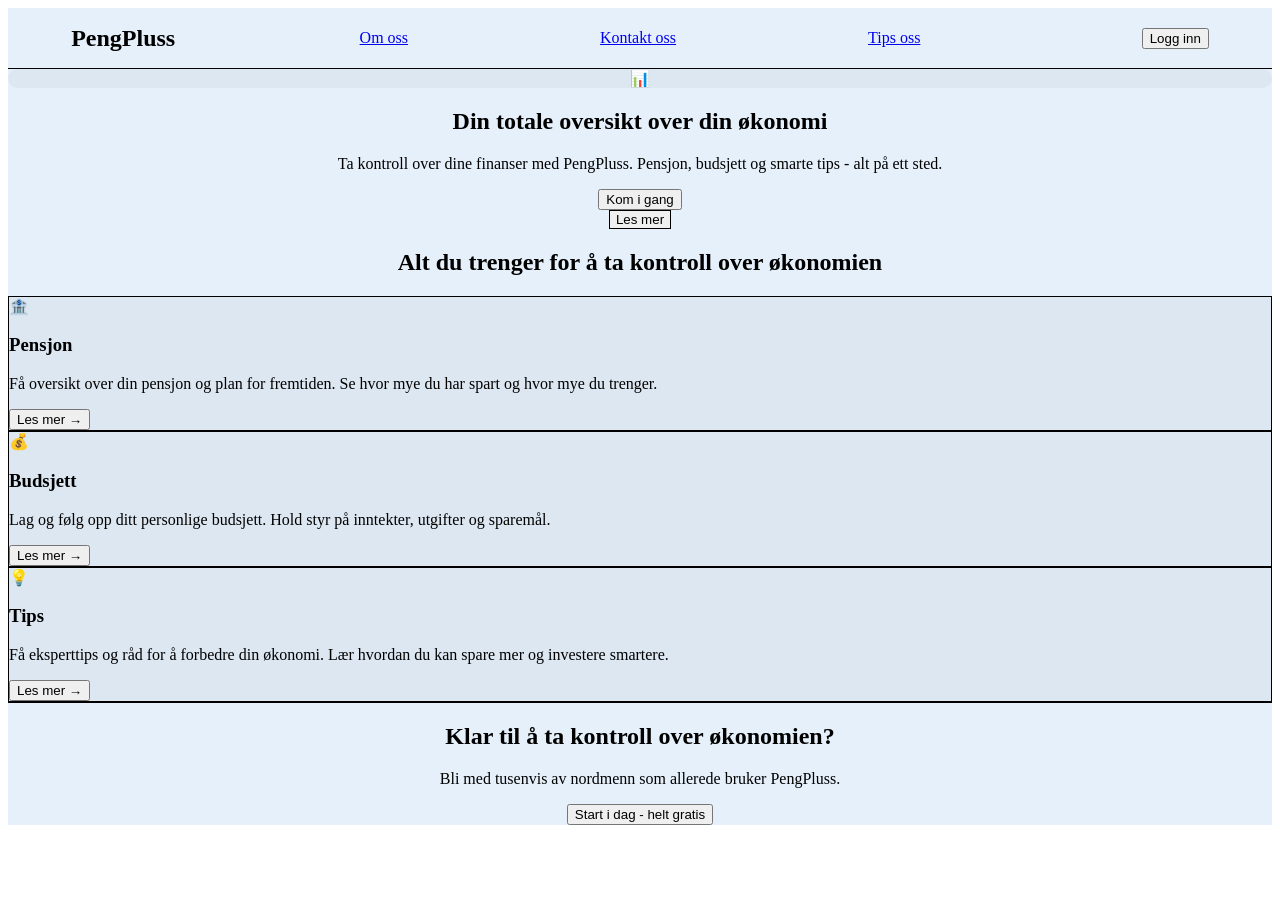
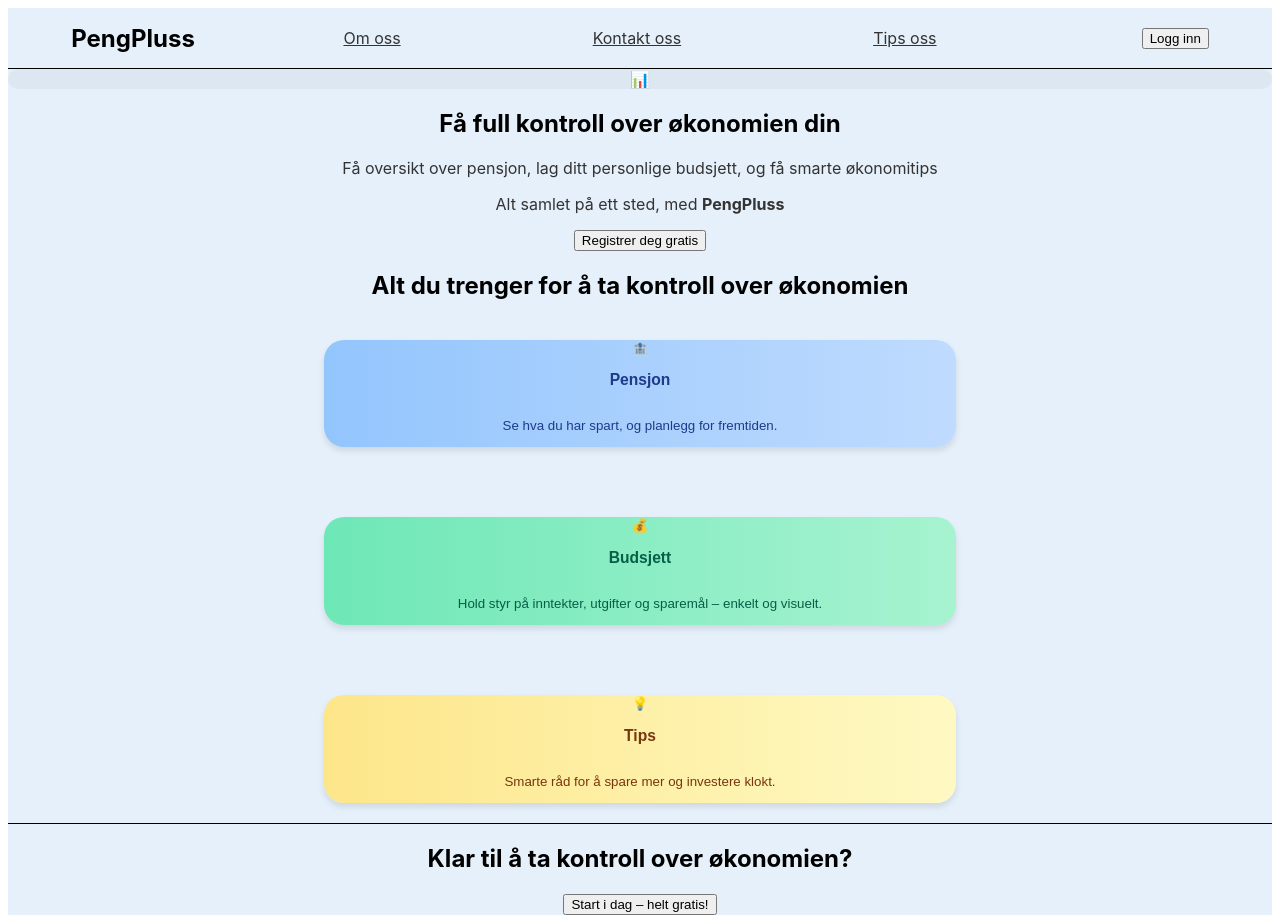
Before and after one commit to TomAndreJohnsen/PengPluss, a Next.js app: page / in a window 1280 px wide. Before the commit the page ends 833 px from the top, so only its background shows below. Built offline with nearby package versions, Linux system fonts and the light colour scheme.

Commit message:
Oppdatering fra Claude

```diff
--- a/src/app/login/page.tsx
+++ b/src/app/login/page.tsx
@@ -26,20 +26,21 @@ export default function LoginPage() {
   }
 
   return (
-    <div className="min-h-screen flex justify-center" style={{ backgroundColor: '#E6F0FA', paddingTop: '10vh' }}>
+    <div className="min-h-screen flex justify-center font-['Inter',_sans-serif]" style={{ backgroundColor: '#E6F0FA', paddingTop: '10vh', fontFamily: "'Inter', 'Roboto', 'Lato', sans-serif" }}>
       <div className="text-center">
         {/* Header */}
         <div className="mb-16">
           <button
             onClick={handleBackToLanding}
-            className="text-blue-600 hover:text-blue-800 mb-4 inline-flex items-center transition-colors"
+            className="hover:text-blue-800 mb-4 inline-flex items-center transition-colors"
+            style={{ color: '#333' }}
           >
             ← Tilbake til forsiden
           </button>
           <h1 className="text-6xl font-bold text-blue-800 mb-8 tracking-wide">
             Peng Pluss
           </h1>
-          <p className="text-xl text-blue-700 font-medium">
+          <p className="text-xl font-medium" style={{ color: '#333' }}>
             Logg inn på din konto
           </p>
         </div>
@@ -48,7 +49,7 @@ export default function LoginPage() {
         <div className="shadow-lg max-w-sm mx-auto border border-gray-300" style={{ backgroundColor: '#DCE7F1', borderRadius: '12px', padding: '30px' }}>
           <form onSubmit={handleLogin}>
             <div className="mb-8">
-              <label htmlFor="email" className="block text-base font-semibold text-gray-700 mb-3 text-center">
+              <label htmlFor="email" className="block text-base font-semibold mb-3 text-center" style={{ color: '#333' }}>
                 Brukernavn
               </label>
               <input
@@ -65,7 +66,7 @@ export default function LoginPage() {
             </div>
 
             <div className="mb-10">
-              <label htmlFor="password" className="block text-base font-semibold text-gray-700 mb-3 text-center">
+              <label htmlFor="password" className="block text-base font-semibold mb-3 text-center" style={{ color: '#333' }}>
                 Passord
               </label>
               <input
--- a/src/app/page.tsx
+++ b/src/app/page.tsx
@@ -15,7 +15,7 @@ export default function HomePage() {
   }
 
   return (
-    <div className="min-h-screen" style={{ backgroundColor: '#E6F0FA' }}>
+    <div className="min-h-screen font-['Inter',_sans-serif]" style={{ backgroundColor: '#E6F0FA', fontFamily: "'Inter', 'Roboto', 'Lato', sans-serif" }}>
       {/* Navbar */}
       <nav className="border-b border-blue-200 py-3">
         <div className="w-full relative flex items-center min-h-[60px]">
@@ -27,9 +27,9 @@ export default function HomePage() {
           {/* Centered Navigation Links - Always visible, scale on mobile */}
           <div className="flex items-center justify-center w-full">
             <div className="flex items-center gap-[15vw]">
-              <a href="#" className="text-blue-700 hover:text-blue-900 font-medium transition-colors text-sm sm:text-base">Om oss</a>
-              <a href="#" className="text-blue-700 hover:text-blue-900 font-medium transition-colors text-sm sm:text-base">Kontakt oss</a>
-              <a href="#" className="text-blue-700 hover:text-blue-900 font-medium transition-colors text-sm sm:text-base">Tips oss</a>
+              <a href="#" style={{ color: '#333' }} className="hover:text-blue-800 font-medium transition-colors text-sm sm:text-base">Om oss</a>
+              <a href="#" style={{ color: '#333' }} className="hover:text-blue-800 font-medium transition-colors text-sm sm:text-base">Kontakt oss</a>
+              <a href="#" style={{ color: '#333' }} className="hover:text-blue-800 font-medium transition-colors text-sm sm:text-base">Tips oss</a>
             </div>
           </div>
 
@@ -58,73 +58,107 @@ export default function HomePage() {
 
           {/* Hero Content */}
           <h1 className="text-5xl font-bold text-blue-800 mb-6 leading-tight">
-            Din totale oversikt over din økonomi
+            Få full kontroll over økonomien din
           </h1>
-          <p className="text-xl text-blue-700 mb-8 max-w-2xl mx-auto">
-            Ta kontroll over dine finanser med PengPluss. Pensjon, budsjett og smarte tips - alt på ett sted.
-          </p>
+          <div className="text-xl mb-8 max-w-2xl mx-auto" style={{ color: '#333' }}>
+            <p className="mb-3">Få oversikt over pensjon, lag ditt personlige budsjett, og få smarte økonomitips</p>
+            <p>Alt samlet på ett sted, med <strong>PengPluss</strong></p>
+          </div>
 
-          {/* CTA Buttons */}
-          <div className="flex flex-col sm:flex-row gap-6 justify-center items-center mb-4">
+          {/* CTA Button */}
+          <div className="flex justify-center mb-8">
             <button
               onClick={handleLoginClick}
-              className="bg-teal-500 hover:bg-teal-600 text-white px-6 py-3 rounded-xl font-semibold text-lg transition-all duration-300 hover:scale-105 shadow-md hover:shadow-lg"
+              className="bg-emerald-500 hover:bg-emerald-600 text-white px-6 py-3 rounded-lg font-semibold text-lg transition-all duration-300 hover:scale-105 shadow-md hover:shadow-lg"
             >
-              Kom i gang
-            </button>
-            <button
-              onClick={scrollToFeatures}
-              className="bg-orange-100 hover:bg-orange-200 text-orange-700 hover:text-orange-800 px-6 py-3 rounded-xl font-semibold text-lg transition-all duration-300 hover:scale-105 border border-orange-200 hover:border-orange-300 shadow-sm hover:shadow-md"
-            >
-              Les mer
+              Registrer deg gratis
             </button>
           </div>
         </div>
       </section>
 
       {/* Features Section */}
-      <section id="features" className="px-6 py-20">
-        <div className="max-w-6xl mx-auto">
-          <h2 className="text-3xl font-bold text-blue-800 text-center mb-16">
+      <section id="features" className="px-8 py-20">
+        <div className="max-w-5xl mx-auto">
+          <h2 className="text-3xl font-bold text-blue-800 text-center mb-20">
             Alt du trenger for å ta kontroll over økonomien
           </h2>
 
-          <div className="grid md:grid-cols-3 gap-8">
-            {/* Pensjon Card */}
-            <div className="rounded-xl p-8 shadow-lg border border-blue-200" style={{ backgroundColor: '#DCE7F1' }}>
-              <div className="text-4xl mb-4">🏦</div>
-              <h3 className="text-xl font-bold text-blue-800 mb-4">Pensjon</h3>
-              <p className="text-blue-700 mb-6">
-                Få oversikt over din pensjon og plan for fremtiden. Se hvor mye du har spart og hvor mye du trenger.
+          <div className="flex flex-col justify-center items-center" style={{ gap: '30px' }}>
+            {/* Pensjon Box */}
+            <button
+              className="p-12 transition-colors duration-300 flex flex-col items-center justify-center text-center"
+              style={{
+                background: 'linear-gradient(to right, #93C5FD, #BFDBFE)',
+                boxShadow: '0 4px 6px rgba(0,0,0,0.1)',
+                border: 'none',
+                borderRadius: '20px',
+                width: '50%',
+                margin: '20px'
+              }}
+              onMouseEnter={(e) => {
+                e.currentTarget.style.background = 'linear-gradient(to right, #BFDBFE, #DBEAFE)'
+              }}
+              onMouseLeave={(e) => {
+                e.currentTarget.style.background = 'linear-gradient(to right, #93C5FD, #BFDBFE)'
+              }}
+            >
+              <div className="text-6xl mb-6">🏦</div>
+              <h3 className="text-2xl font-bold mb-6" style={{ color: '#1E3A8A' }}>Pensjon</h3>
+              <p className="text-base leading-relaxed" style={{ color: '#1E3A8A' }}>
+                Se hva du har spart, og planlegg for fremtiden.
               </p>
-              <button className="text-blue-600 hover:text-blue-800 font-semibold transition-colors">
-                Les mer →
-              </button>
-            </div>
+            </button>
 
-            {/* Budsjett Card */}
-            <div className="rounded-xl p-8 shadow-lg border border-blue-200" style={{ backgroundColor: '#DCE7F1' }}>
-              <div className="text-4xl mb-4">💰</div>
-              <h3 className="text-xl font-bold text-blue-800 mb-4">Budsjett</h3>
-              <p className="text-blue-700 mb-6">
-                Lag og følg opp ditt personlige budsjett. Hold styr på inntekter, utgifter og sparemål.
+            {/* Budsjett Box */}
+            <button
+              className="p-12 transition-colors duration-300 flex flex-col items-center justify-center text-center"
+              style={{
+                background: 'linear-gradient(to right, #6EE7B7, #A7F3D0)',
+                boxShadow: '0 4px 6px rgba(0,0,0,0.1)',
+                border: 'none',
+                borderRadius: '20px',
+                width: '50%',
+                margin: '20px'
+              }}
+              onMouseEnter={(e) => {
+                e.currentTarget.style.background = 'linear-gradient(to right, #A7F3D0, #D1FAE5)'
+              }}
+              onMouseLeave={(e) => {
+                e.currentTarget.style.background = 'linear-gradient(to right, #6EE7B7, #A7F3D0)'
+              }}
+            >
+              <div className="text-6xl mb-6">💰</div>
+              <h3 className="text-2xl font-bold mb-6" style={{ color: '#065F46' }}>Budsjett</h3>
+              <p className="text-base leading-relaxed" style={{ color: '#065F46' }}>
+                Hold styr på inntekter, utgifter og sparemål – enkelt og visuelt.
               </p>
-              <button className="text-blue-600 hover:text-blue-800 font-semibold transition-colors">
-                Les mer →
-              </button>
-            </div>
+            </button>
 
-            {/* Tips Card */}
-            <div className="rounded-xl p-8 shadow-lg border border-blue-200" style={{ backgroundColor: '#DCE7F1' }}>
-              <div className="text-4xl mb-4">💡</div>
-              <h3 className="text-xl font-bold text-blue-800 mb-4">Tips</h3>
-              <p className="text-blue-700 mb-6">
-                Få eksperttips og råd for å forbedre din økonomi. Lær hvordan du kan spare mer og investere smartere.
+            {/* Tips Box */}
+            <button
+              className="p-12 transition-colors duration-300 flex flex-col items-center justify-center text-center"
+              style={{
+                background: 'linear-gradient(to right, #FDE68A, #FEF9C3)',
+                boxShadow: '0 4px 6px rgba(0,0,0,0.1)',
+                border: 'none',
+                borderRadius: '20px',
+                width: '50%',
+                margin: '20px'
+              }}
+              onMouseEnter={(e) => {
+                e.currentTarget.style.background = 'linear-gradient(to right, #FEF9C3, #FFFBEB)'
+              }}
+              onMouseLeave={(e) => {
+                e.currentTarget.style.background = 'linear-gradient(to right, #FDE68A, #FEF9C3)'
+              }}
+            >
+              <div className="text-6xl mb-6">💡</div>
+              <h3 className="text-2xl font-bold mb-6" style={{ color: '#78350F' }}>Tips</h3>
+              <p className="text-base leading-relaxed" style={{ color: '#78350F' }}>
+                Smarte råd for å spare mer og investere klokt.
               </p>
-              <button className="text-blue-600 hover:text-blue-800 font-semibold transition-colors">
-                Les mer →
-              </button>
-            </div>
+            </button>
           </div>
         </div>
       </section>
@@ -135,14 +169,11 @@ export default function HomePage() {
           <h2 className="text-3xl font-bold text-blue-800 mb-6">
             Klar til å ta kontroll over økonomien?
           </h2>
-          <p className="text-xl text-blue-700 mb-8">
-            Bli med tusenvis av nordmenn som allerede bruker PengPluss.
-          </p>
           <button
             onClick={handleLoginClick}
             className="bg-blue-600 hover:bg-blue-700 text-white px-8 py-4 rounded-lg font-semibold text-lg transition-all duration-300 hover:scale-105 shadow-lg"
           >
-            Start i dag - helt gratis
+            Start i dag – helt gratis!
           </button>
         </div>
       </section>
```
